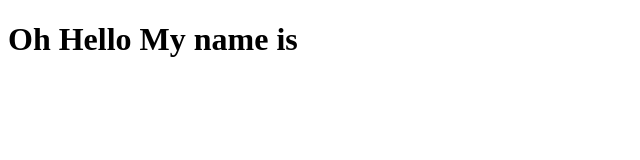
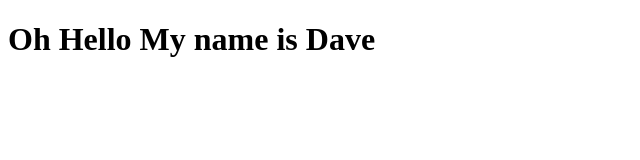
Before and after one commit to kdowd/webux2022, a plain HTML site: page index.html in a window 1280 px wide. Shown: the whole page, without its empty margins (0-640 px from the left). Drawn offline with Linux system fonts and the light colour scheme.

Commit message:
name change

```diff
--- a/index.html
+++ b/index.html
@@ -7,6 +7,6 @@
 		<title>Document</title>
 	</head>
 	<body>
-		<h1>Oh Hello My name is</h1>
+		<h1>Oh Hello My name is Dave</h1>
 	</body>
 </html>
```
